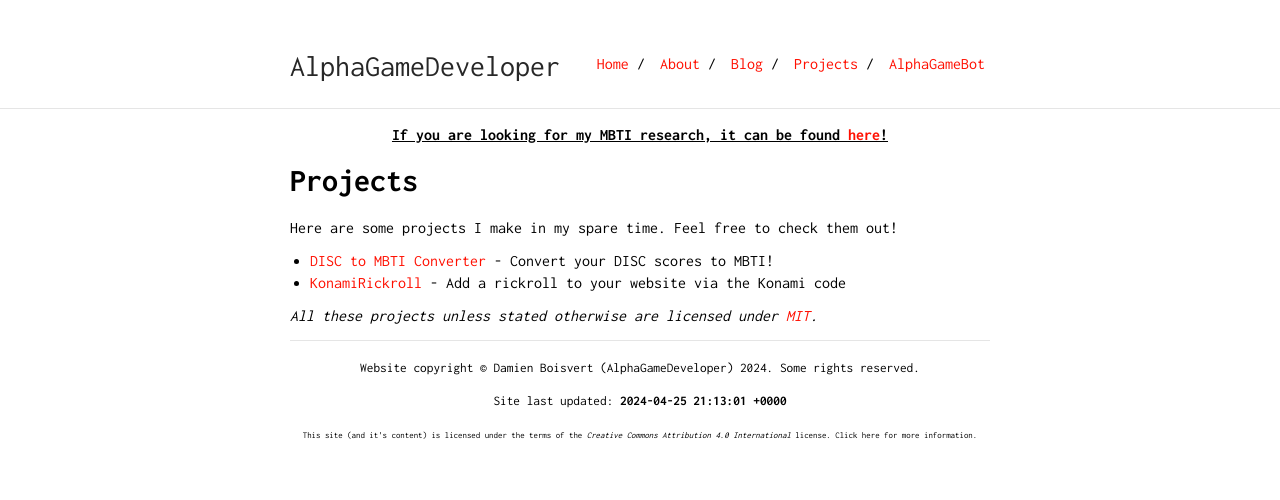
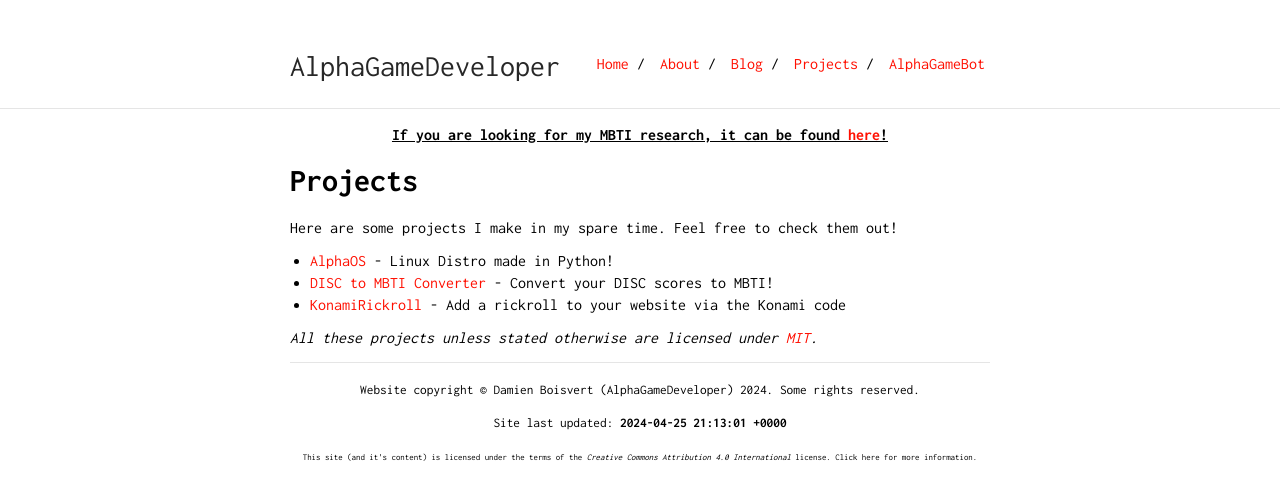
Before and after one commit to AlphaGameDeveloper/AlphaGame.dev, a Jekyll site: the page built from pages/projects.md, in a window 1280 px wide. Shown: the top 500 px of the page. Built offline with Jekyll 4.4.1, drawn with Linux system fonts in a browser that asks for light colours.

Commit message:
Update projects.md

```diff
--- a/pages/projects.md
+++ b/pages/projects.md
@@ -8,6 +8,7 @@ title: Projects
 # Projects
 Here are some projects I make in my spare time.  Feel free to check them out!
 
+* [AlphaOS](/alphaos/) - Linux Distro made in Python!
 * [DISC to MBTI Converter](/mbti/disc-to-mbti-converter) - Convert your DISC scores to MBTI!
 * [KonamiRickroll](/projects/konamirickroll) - Add a rickroll to your website via the Konami code
 
```
